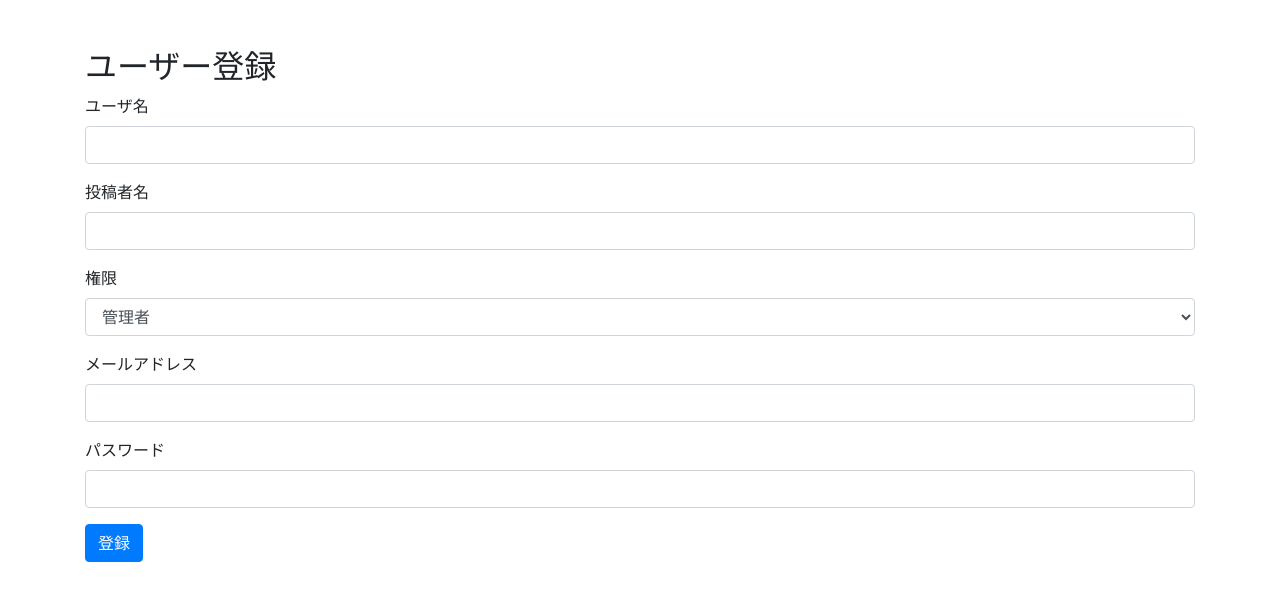
After one commit to satonakahiromu/PythonTraining, a Flask app: page /register in a window 1280 px wide. The commit adds this page. Shown: the top 601 px of the page. Run offline with Flask 3, Linux system fonts and the light colour scheme; some libraries are stand-ins or nearby versions.

Commit message:
ユーザー登録画面、機能追加

```diff
--- a/python_programing/flaskenv/project/app.py
+++ b/python_programing/flaskenv/project/app.py
@@ -31,6 +31,25 @@ def load_user(user_id):
 def redirect_to_login():
     return redirect(url_for('login'))
 
+#ユーザー登録機能
+@app.route('/register', methods=['GET', 'POST'])
+def register():
+    if request.method == 'POST':
+        username = request.form['username']
+        email = request.form['email']
+        password = request.form['password']
+        name = request.form['name']
+        role = request.form['role']
+
+        hashed_password = generate_password_hash(password, method='pbkdf2:sha256')
+        new_user = User(email=email, username=username, password=hashed_password, name=name, role=role)
+        db.session.add(new_user)
+        db.session.commit()
+
+        return redirect(url_for('login'))
+    return render_template('register.html')
+
+# ログインページ
 # ログインページ
 @app.route('/login', methods=['GET', 'POST'])
 def login():
--- a/python_programing/flaskenv/project/templates/login.html
+++ b/python_programing/flaskenv/project/templates/login.html
@@ -7,7 +7,7 @@
 </head>
 <body>
     <form action="" method="post">
-        Email: <input type="text" name="email"><br>　 #username  から emailへ
+        Email: <input type="text" name="email"><br>
         Password: <input type="password" name="password"><br>
         <input type="submit" value="Login">
     </form>
--- /dev/null
+++ b/python_programing/flaskenv/project/templates/register.html
@@ -0,0 +1,40 @@
+<!DOCTYPE html>
+<html lang="ja">
+<head>
+    <meta charset="UTF-8">
+    <meta name="viewport" content="width=device-width, initial-scale=1.0">
+    <title>Register</title>
+    <link href="https://stackpath.bootstrapcdn.com/bootstrap/4.5.2/css/bootstrap.min.css" rel="stylesheet">
+</head>
+<body>
+    <div class="container">
+        <h2 class="mt-5">ユーザー登録</h2>
+        <form action="/register" method="post">
+            <div class="form-group">
+                <label for="username">ユーザ名</label>
+                <input type="text" class="form-control" id="username" name="username" required>
+            </div>
+            <div class="form-group">
+                <label for="name">投稿者名</label>
+                <input type="text" class="form-control" id="name" name="name" required>
+            </div>
+            <div class="form-group">
+                <label for="role">権限</label>
+                <select class="form-control" id="role" name="role" required>
+                    <option value="admin">管理者</option>
+                    <option value="poster">投稿者</option>
+                </select>
+            </div>
+            <div class="form-group">
+                <label for="email">メールアドレス</label>
+                <input type="email" class="form-control" id="email" name="email" required>
+            </div>
+            <div class="form-group">
+                <label for="password">パスワード</label>
+                <input type="password" class="form-control" id="password" name="password" required>
+            </div>
+            <button type="submit" class="btn btn-primary">登録</button>
+        </form>
+    </div>
+</body>
+</html>
```
